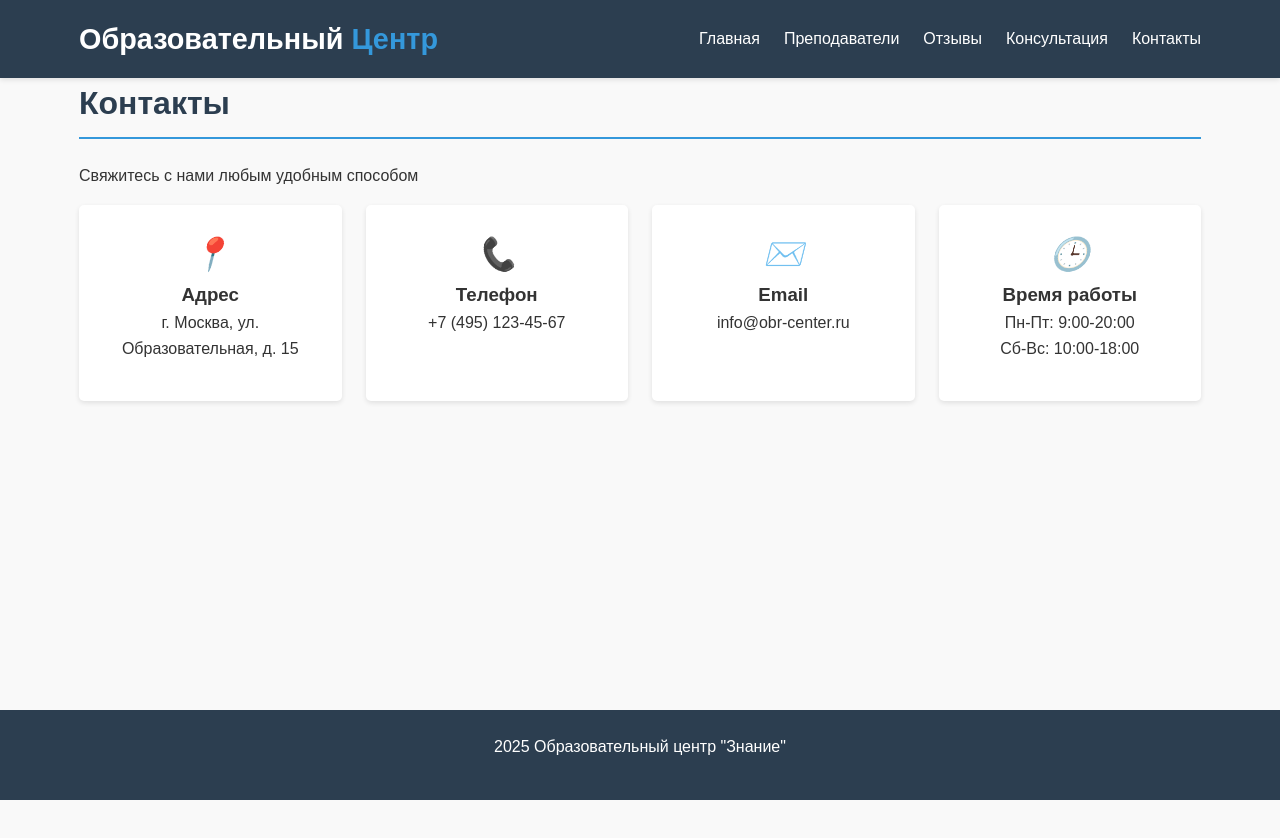
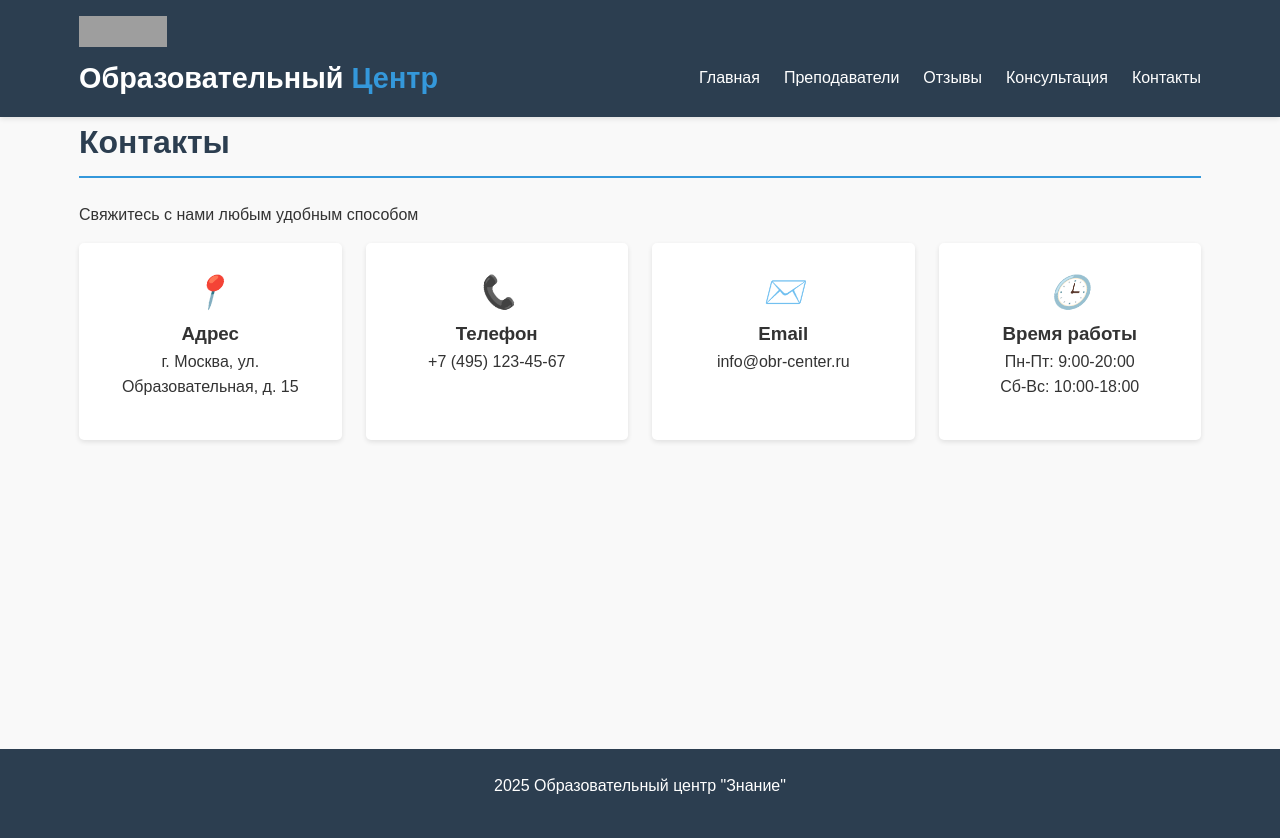
Before and after one commit to ntliea/website, a plain HTML site: page contacts.html in a window 1280 px wide. Before the commit the page ends 800 px from the top, so only its background shows below. Drawn offline with Linux system fonts and the light colour scheme; grey boxes are pictures that could not be loaded.

Commit message:
Update contacts.html

```diff
--- a/contacts.html
+++ b/contacts.html
@@ -145,38 +145,27 @@
 <body>
     <header>
         <div class="container">
-             <!-- Top100 (Kraken) Counter -->
-            <script>
-                (function (w, d, c) {
-                (w[c] = w[c] || []).push(function() {
-                    var options = {
-                        project: 7749447,
-                        attributes_dataset: [ "your-attribute" ],
-                        trackHashes: true,
-                        user_id: null,
-                    };
-                    try {
-                        w.top100Counter = new top100(options);
-                    } catch(e) { }
-                });
-                var n = d.getElementsByTagName("script")[0],
-                s = d.createElement("script"),
-                f = function () { n.parentNode.insertBefore(s, n); };
-                s.type = "text/javascript";
-                s.async = true;
-                s.src =
-                (d.location.protocol == "https:" ? "https:" : "http:") +
-                "//st.top100.ru/top100/top100.js";
+            <!-- Top.Mail.Ru counter -->
+            <script type="text/javascript">
+            var _tmr = window._tmr || (window._tmr = []);
+            _tmr.push({id: "3712019", type: "pageView", start: (new Date()).getTime()});
+            (function (d, w, id) {
+              if (d.getElementById(id)) return;
+              var ts = d.createElement("script"); ts.type = "text/javascript"; ts.async = true; ts.id = id;
+              ts.src = "https://top-fwz1.mail.ru/js/code.js";
+              var f = function () {var s = d.getElementsByTagName("script")[0]; s.parentNode.insertBefore(ts, s);};
+              if (w.opera == "[object Opera]") { d.addEventListener("DOMContentLoaded", f, false); } else { f(); }
+            })(document, window, "tmr-code");
+            </script>
+            <noscript><div><img src="https://top-fwz1.mail.ru/counter?id=3712019;js=na" style="position:absolute;left:-9999px;" alt="Top.Mail.Ru" /></div></noscript>
+            <!-- /Top.Mail.Ru counter -->
 
-                if (w.opera == "[object Opera]") {
-                d.addEventListener("DOMContentLoaded", f, false);
-            } else { f(); }
-            })(window, document, "_top100q");
-            </script>
-            <noscript>
-              <img src="//counter.rambler.ru/top100.cnt?pid=7749447" alt="Топ-100" />
-            </noscript>
-            <!-- END Top100 (Kraken) Counter -->
+
+            <!-- Top.Mail.Ru logo -->
+            <a href="https://top-fwz1.mail.ru/jump?from=3712019">
+            <img src="https://top-fwz1.mail.ru/counter?id=3712019;t=479;l=1" height="31" width="88" alt="Top.Mail.Ru" style="border:0;" /></a>
+            <!-- /Top.Mail.Ru logo -->
+
             <nav>
                 <div class="logo">Образовательный <span>Центр</span></div>
                 <ul class="nav-links">
```
